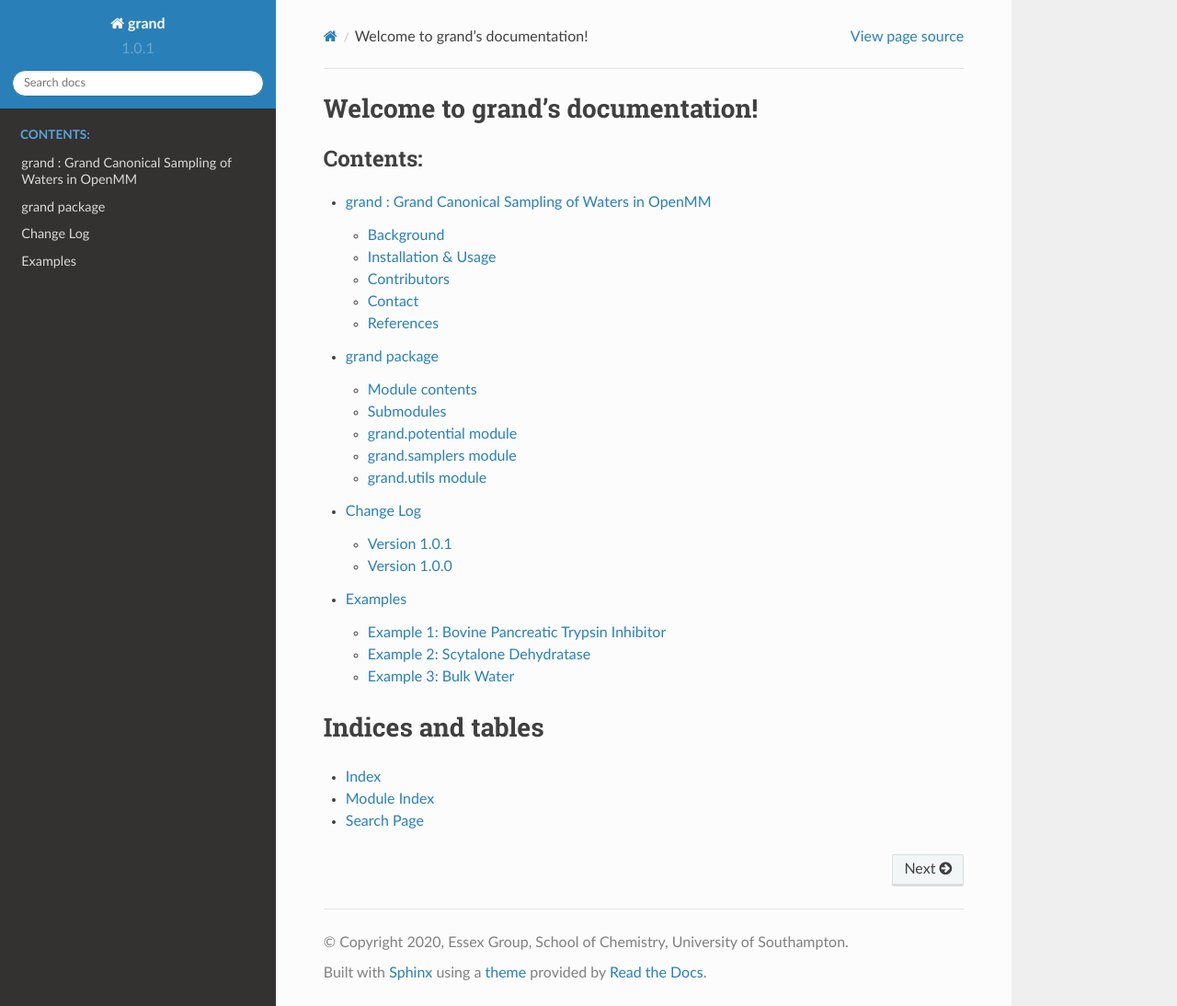
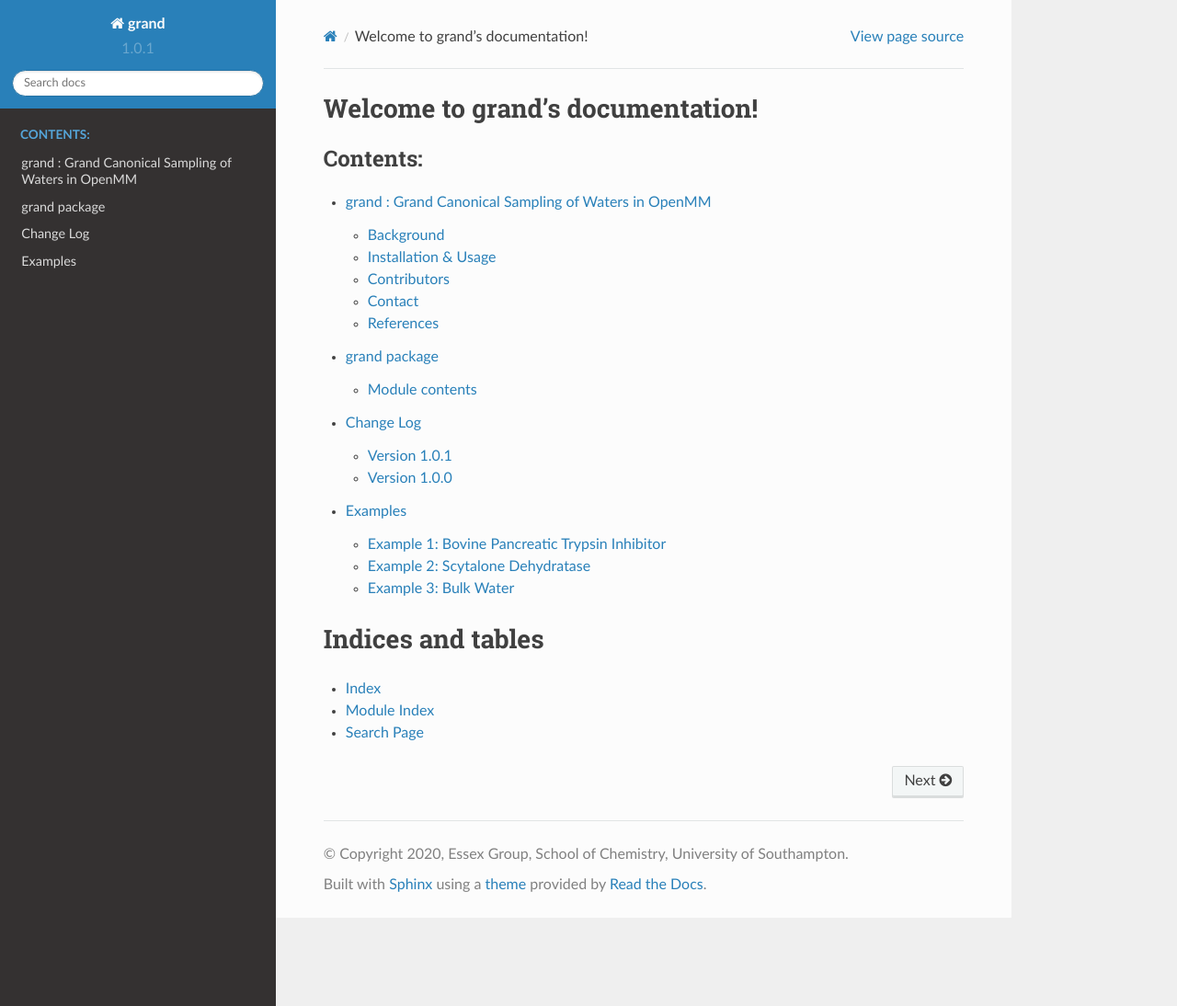
Before and after one commit to essex-lab/grand, a Sphinx documentation site: the page built from docs/source/index.rst, in a window 1280 px wide and 1094 px high. Shown: the whole window at 92% size. Built offline with Sphinx 7.4.7 and the Read the Docs theme 2.0.0, drawn with Linux system fonts in a browser that asks for light colours.

Commit message:
Trying to sort a misformatting issue in documentation

```diff
--- a/docs/source/grand.rst
+++ b/docs/source/grand.rst
@@ -8,34 +8,3 @@ Module contents
     :members:
     :undoc-members:
     :show-inheritance:
-
-
-Submodules
-----------
-
-grand\.potential module
------------------------
-
-.. automodule:: grand.potential
-    :members:
-    :undoc-members:
-    :show-inheritance:
-
-
-grand\.samplers module
-----------------------
-
-.. automodule:: grand.samplers
-    :members:
-    :special-members: __init__
-    :undoc-members:
-    :show-inheritance:
-
-
-grand\.utils module
--------------------
-
-.. automodule:: grand.utils
-    :members:
-    :undoc-members:
-    :show-inheritance:
```
